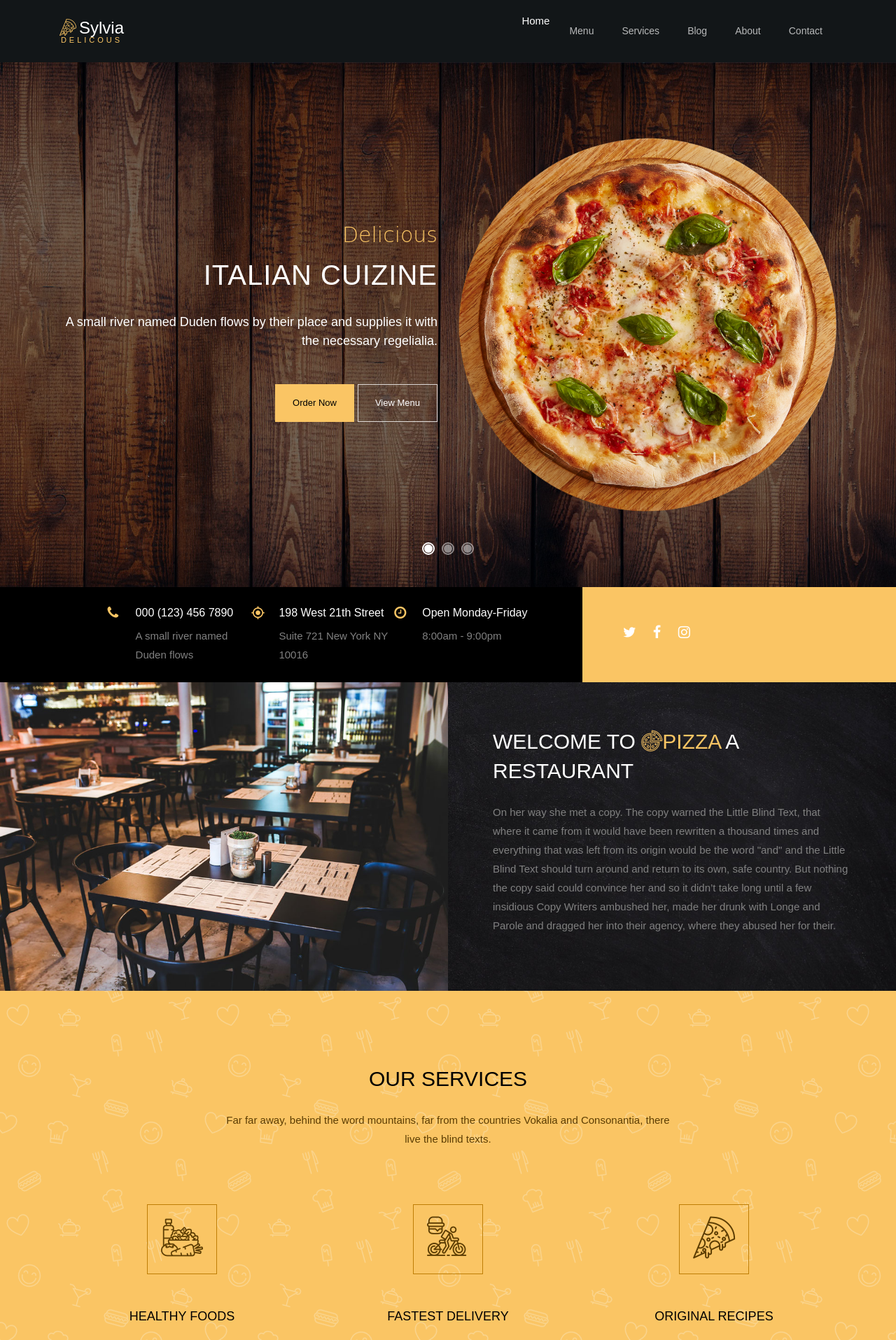
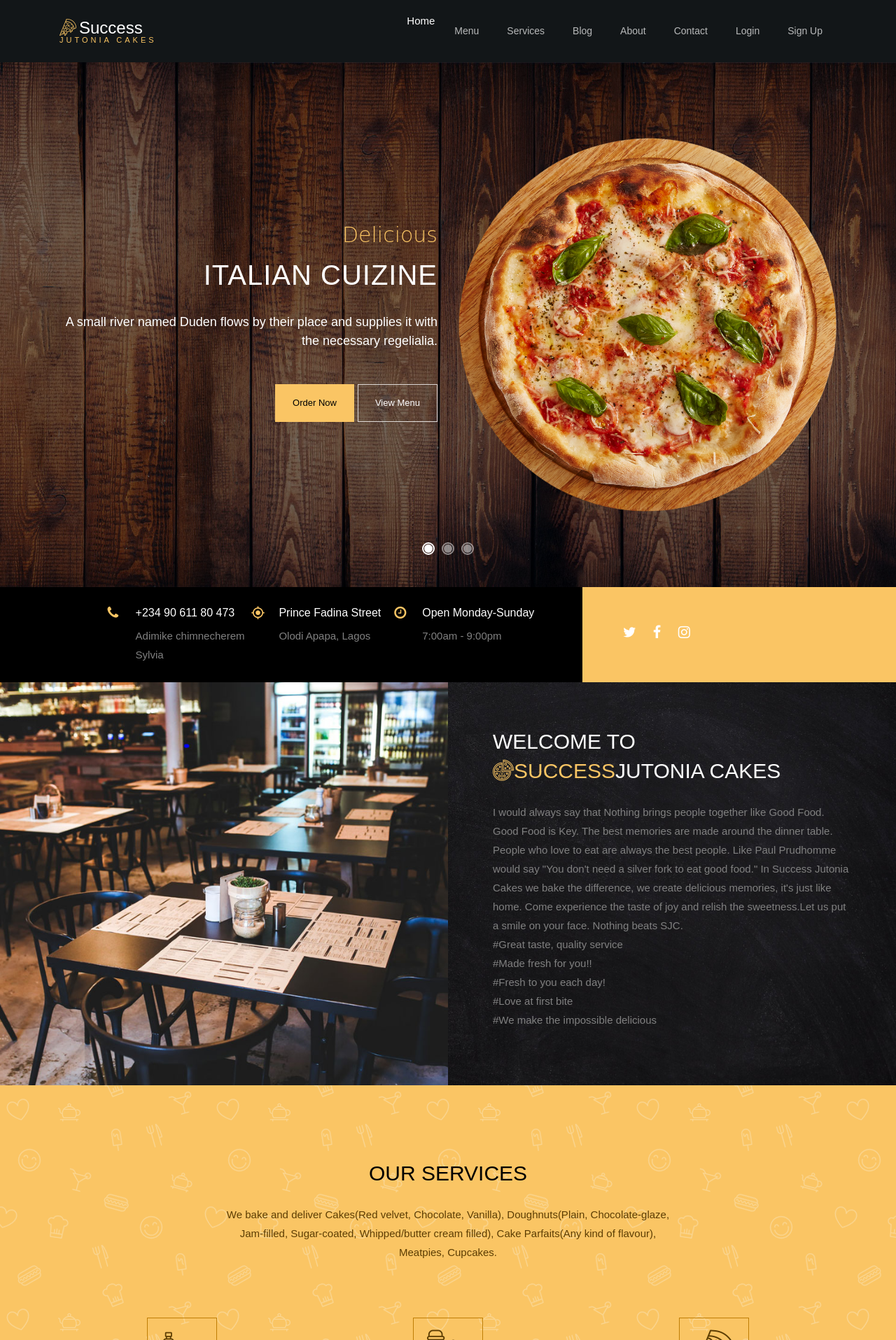
Before and after one commit to dev-sylv/SJC-PATRIES.COM, a Django app: page / in a window 1280 px wide. Shown: the top 1915 px of the page at 70% size. Run offline with Django 3.2, Linux system fonts and the light colour scheme; some libraries are stand-ins or nearby versions; some web fonts are replaced.

Commit message:
added signin and login

```diff
--- a/Snacks_App/urls.py
+++ b/Snacks_App/urls.py
@@ -11,4 +11,9 @@ urlpatterns = [
     path('contact-us/', views.Contact, name='Contact'),
     path('menu-page', views.Menu, name='Menu'),
     path('services/', views.Services, name='Services'),
+    path('Login/', views.Login, name='Login'),
+    path('Signup/', views.Signup, name='Signup'),
+
+
+
 ]
--- a/Snacks_App/views.py
+++ b/Snacks_App/views.py
@@ -21,3 +21,9 @@ def Menu(request):
 
 def Services(request):
     return render(request, 'public/frontend/services.html')
+
+def Login(request):
+    return render(request, 'public/frontend/Login.html')
+
+def Signup(request):
+    return render(request, 'public/frontend/Signup.html')
--- a/templates/public/frontend/base.html
+++ b/templates/public/frontend/base.html
@@ -36,7 +36,7 @@
   <body>
   	<nav class="navbar navbar-expand-lg navbar-dark ftco_navbar bg-dark ftco-navbar-light" id="ftco-navbar">
 	    <div class="container">
-		      <a class="navbar-brand" href="index.html"><span class="flaticon-pizza-1 mr-1"></span>Sylvia<br><small>Delicous</small></a>
+		      <a class="navbar-brand" href="index.html"><span class="flaticon-pizza-1 mr-1"></span>Success<br><small>Jutonia Cakes</small></a>
 		      <button class="navbar-toggler" type="button" data-toggle="collapse" data-target="#ftco-nav" aria-controls="ftco-nav" aria-expanded="false" aria-label="Toggle navigation">
 		        <span class="oi oi-menu"></span> Menu
 		      </button>
@@ -48,6 +48,8 @@
             {% url 'Snacks_App:Blog' as Blog %}
             {% url 'Snacks_App:About' as About %}
             {% url 'Snacks_App:Contact' as Contact %}
+            {% url 'Snacks_App:Login' as Login %}
+            {% url 'Snacks_App:Signup' as Signup %}
 
 	          <li {% if request.path == Home %} class="active" {% endif %} class="nav-item">
               <a href="{% url 'Home' %}" class="nav-link">Home</a>
@@ -67,6 +69,12 @@
 	          <li {% if request.path == Contact %} class="active" {% endif %} class="nav-item">
               <a href="{% url 'Snacks_App:Contact' %}" class="nav-link">Contact</a>
             </li>
+            <li {% if request.path == Contact %} class="active" {% endif %} class="nav-item">
+              <a href="{% url 'Snacks_App:Login' %}" class="nav-link">Login</a>
+            </li>
+            <li {% if request.path == Contact %} class="active" {% endif %} class="nav-item">
+              <a href="{% url 'Snacks_App:Signup' %}" class="nav-link">Sign Up</a>
+            </li>
 	        </ul>
 	      </div>
 		  </div>
@@ -84,10 +92,10 @@
           <div class="col-lg-3 col-md-6 mb-5 mb-md-5">
             <div class="ftco-footer-widget mb-4">
               <h2 class="ftco-heading-2">About Us</h2>
-              <p>Far far away, behind the word mountains, far from the countries Vokalia and Consonantia, there live the blind texts.</p>
+              <p>Success Jutonia Limited is all for you. Relish the sweetness of our pastries and enjoy the freshness of life.</p>
               <ul class="ftco-footer-social list-unstyled float-md-left float-lft mt-5">
                 <li class="ftco-animate"><a href="#"><span class="icon-twitter"></span></a></li>
-                <li class="ftco-animate"><a href="#"><span class="icon-facebook"></span></a></li>
+                <li class="ftco-animate"><a href="https://facebook.com"><span class="icon-facebook"></span></a></li>
                 <li class="ftco-animate"><a href="#"><span class="icon-instagram"></span></a></li>
               </ul>
             </div>
@@ -100,7 +108,7 @@
                 <div class="text">
                   <h3 class="heading"><a href="#">Even the all-powerful Pointing has no control about</a></h3>
                   <div class="meta">
-                    <div><a href="#"><span class="icon-calendar"></span> Sept 15, 2018</a></div>
+                    <div><a href="#"><span class="icon-calendar"></span> Dec 22, 2021</a></div>
                     <div><a href="#"><span class="icon-person"></span> Admin</a></div>
                     <div><a href="#"><span class="icon-chat"></span> 19</a></div>
                   </div>
@@ -111,7 +119,7 @@
                 <div class="text">
                   <h3 class="heading"><a href="#">Even the all-powerful Pointing has no control about</a></h3>
                   <div class="meta">
-                    <div><a href="#"><span class="icon-calendar"></span> Sept 15, 2018</a></div>
+                    <div><a href="#"><span class="icon-calendar"></span> Dec 22, 2021</a></div>
                     <div><a href="#"><span class="icon-person"></span> Admin</a></div>
                     <div><a href="#"><span class="icon-chat"></span> 19</a></div>
                   </div>
@@ -123,21 +131,21 @@
              <div class="ftco-footer-widget mb-4 ml-md-4">
               <h2 class="ftco-heading-2">Services</h2>
               <ul class="list-unstyled">
-                <li><a href="#" class="py-2 d-block">Cooked</a></li>
-                <li><a href="#" class="py-2 d-block">Deliver</a></li>
-                <li><a href="#" class="py-2 d-block">Quality Foods</a></li>
-                <li><a href="#" class="py-2 d-block">Mixed</a></li>
+                <li><a href="#" class="py-2 d-block">We Bake</a></li>
+                <li><a href="#" class="py-2 d-block">We Deliver to anywhere you need it</a></li>
+                <li><a href="#" class="py-2 d-block">Quality snacks and food</a></li>
+                <li><a href="#" class="py-2 d-block">Best Package</a></li>
               </ul>
             </div>
           </div>
           <div class="col-lg-3 col-md-6 mb-5 mb-md-5">
             <div class="ftco-footer-widget mb-4">
-            	<h2 class="ftco-heading-2">Have a Questions?</h2>
+            	<h2 class="ftco-heading-2">Have a Question?</h2>
             	<div class="block-23 mb-3">
 	              <ul>
-	                <li><span class="icon icon-map-marker"></span><span class="text">203 Fake St. Mountain View, San Francisco, California, USA</span></li>
-	                <li><a href="#"><span class="icon icon-phone"></span><span class="text">+2 392 3929 210</span></a></li>
-	                <li><a href="#"><span class="icon icon-envelope"></span><span class="text">info@yourdomain.com</span></a></li>
+	                <li><span class="icon icon-map-marker"></span><span class="text">Olodi Apapa, Lagos, Nigeria</span></li>
+	                <li><a href="#"><span class="icon icon-phone"></span><span class="text">+234 9061180473</span></a></li>
+	                <li><a href="#"><span class="icon icon-envelope"></span><span class="text">nicsylvia15f@gmail.com</span></a></li>
 	              </ul>
 	            </div>
             </div>
--- a/templates/public/frontend/index.html
+++ b/templates/public/frontend/index.html
@@ -72,22 +72,22 @@ Home Page
 					  <div class="col-md-4 d-flex ftco-animate">
 						  <div class="icon"><span class="icon-phone"></span></div>
 						  <div class="text">
-							  <h3>000 (123) 456 7890</h3>
-							  <p>A small river named Duden flows</p>
+							  <h3>+234 90 611 80 473</h3>
+							  <p>Adimike chimnecherem Sylvia</p>
 						  </div>
 					  </div>
 					  <div class="col-md-4 d-flex ftco-animate">
 						  <div class="icon"><span class="icon-my_location"></span></div>
 						  <div class="text">
-							  <h3>198 West 21th Street</h3>
-							  <p>Suite 721 New York NY 10016</p>
+							  <h3>Prince Fadina Street</h3>
+							  <p>Olodi Apapa, Lagos</p>
 						  </div>
 					  </div>
 					  <div class="col-md-4 d-flex ftco-animate">
 						  <div class="icon"><span class="icon-clock-o"></span></div>
 						  <div class="text">
-							  <h3>Open Monday-Friday</h3>
-							  <p>8:00am - 9:00pm</p>
+							  <h3>Open Monday-Sunday</h3>
+							  <p>7:00am - 9:00pm</p>
 						  </div>
 					  </div>
 				  </div>
@@ -107,11 +107,26 @@ Home Page
 	  <div class="one-half img" style="background-image: url({% static 'public/frontend/images/about.jpg' %});"></div>
 	  <div class="one-half ftco-animate">
 	  <div class="heading-section ftco-animate ">
-		<h2 class="mb-4">Welcome to <span class="flaticon-pizza">Pizza</span> A Restaurant</h2>
+		<h2 class="mb-4">Welcome to <span class="flaticon-pizza">Success</span>Jutonia Cakes</h2>
 	  </div>
 	  <div>
-				<p>On her way she met a copy. The copy warned the Little Blind Text, that where it came from it would have been rewritten a thousand times and everything that was left from its origin would be the word "and" and the Little Blind Text should turn around and return to its own, safe country. But nothing the copy said could convince her and so it didn’t take long until a few insidious Copy Writers ambushed her, made her drunk with Longe and Parole and dragged her into their agency, where they abused her for their.</p>
-			</div>
+		  <p>
+			  I would always say that Nothing brings people together like Good Food. Good Food is Key. The best memories are made around the dinner table.
+			  People who love to eat are always the best people. Like Paul Prudhomme would say "You don't need a silver fork to eat good food."
+			  In Success Jutonia Cakes we bake the difference, we create delicious memories, it's just like home.
+			  Come experience the taste of joy and relish the sweetness.Let us put a smile on your face. Nothing beats SJC.
+			  <br>
+			  #Great taste, quality service
+			  <br>
+			  #Made fresh for you!!
+			  <br>
+			  #Fresh to you each day!
+			  <br>
+			  #Love at first bite
+			  <br>
+			  #We make the impossible delicious
+		  </p>
+		</div>
 	  </div>
   </section>
 
@@ -121,7 +136,10 @@ Home Page
 		  <div class="row justify-content-center mb-5 pb-3">
 		<div class="col-md-7 heading-section ftco-animate text-center">
 		  <h2 class="mb-4">Our Services</h2>
-		  <p>Far far away, behind the word mountains, far from the countries Vokalia and Consonantia, there live the blind texts.</p>
+		  <P>
+			  We bake and deliver Cakes(Red velvet, Chocolate, Vanilla), Doughnuts(Plain, Chocolate-glaze, Jam-filled, Sugar-coated, Whipped/butter cream filled),
+			  Cake Parfaits(Any kind of flavour), Meatpies, Cupcakes.
+		  </P>
 		</div>
 	  </div>
 		  <div class="row">
@@ -132,7 +150,11 @@ Home Page
 			</div>
 			<div class="media-body">
 			  <h3 class="heading">Healthy Foods</h3>
-			  <p>Even the all-powerful Pointing has no control about the blind texts it is an almost unorthographic.</p>
+			  <p>Good for Living.
+				  #Meatpies contributes
+				  #Cakes
+				  #Doughnuts
+			  </p>
 			</div>
 		  </div>
 		</div>
@@ -143,7 +165,7 @@ Home Page
 			</div>
 			<div class="media-body">
 			  <h3 class="heading">Fastest Delivery</h3>
-			  <p>Even the all-powerful Pointing has no control about the blind texts it is an almost unorthographic.</p>
+			  <p>We deliver to your </p>
 			</div>
 		  </div>
 		</div>
```
Also changed, not shown: templates/public/frontend/Login.html (added), templates/public/frontend/Signup.html (added).
